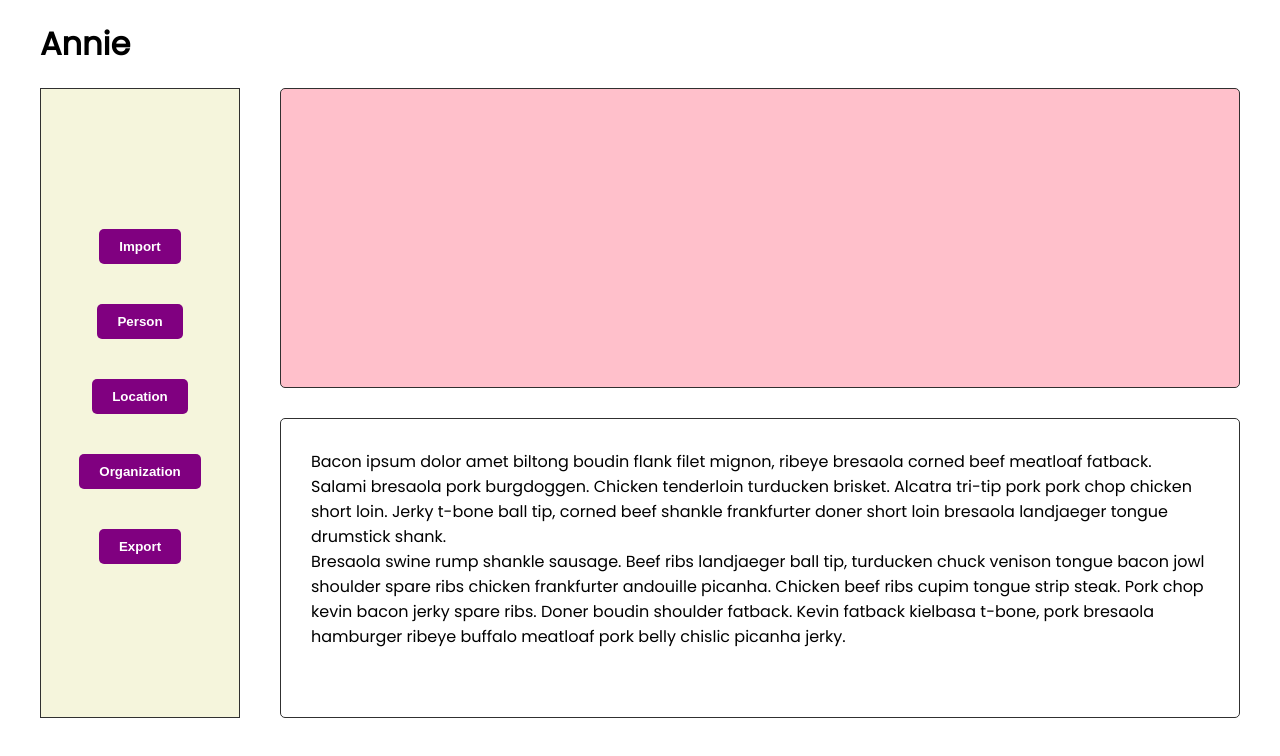
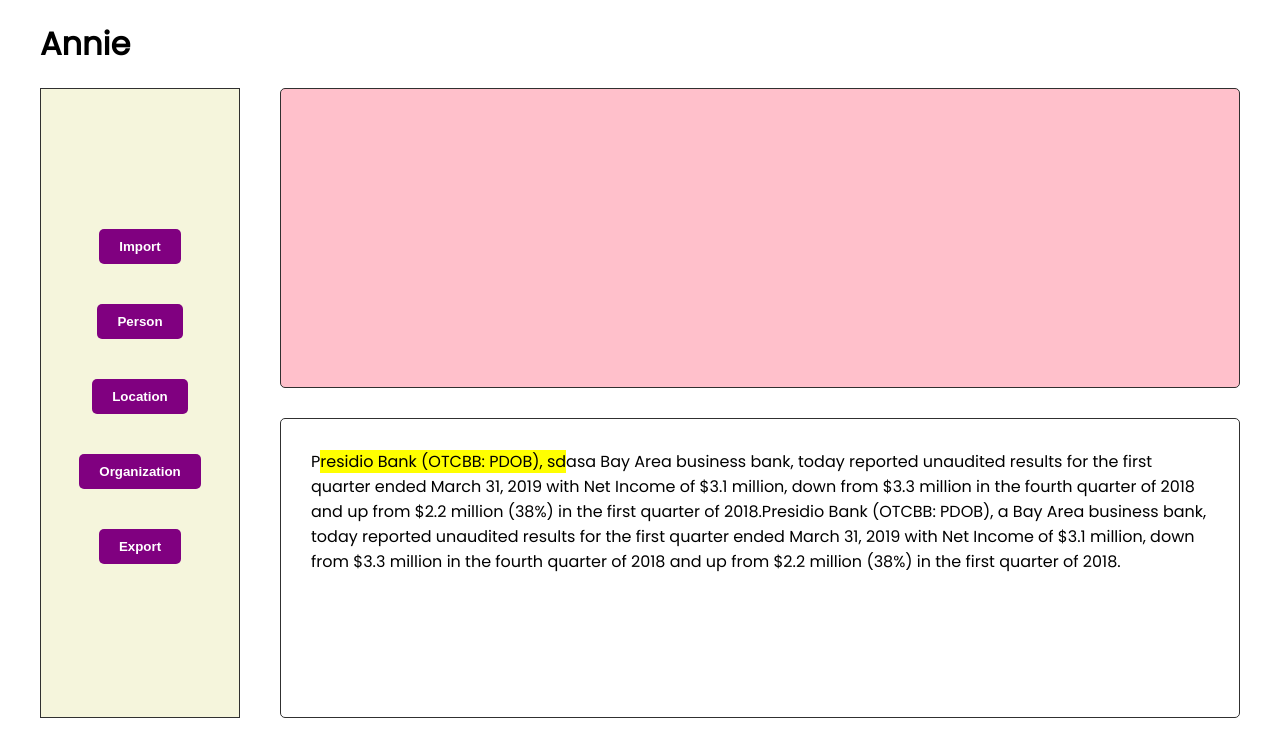
Before and after one commit to pinarhaskiris/annie, a React (Create React App) app: page / in a window 1280 px wide. Shown: the top 756 px of the page. Built offline with nearby package versions, Linux system fonts and the light colour scheme.

Commit message:
added highlight

```diff
--- a/package.json
+++ b/package.json
@@ -6,6 +6,7 @@
     "@testing-library/jest-dom": "^5.12.0",
     "@testing-library/react": "^11.2.7",
     "@testing-library/user-event": "^12.8.3",
+    "highlightable": "^1.0.7",
     "react": "^17.0.2",
     "react-dom": "^17.0.2",
     "react-icons": "^4.2.0",
--- /dev/null
+++ b/src/components/Highlight.js
@@ -0,0 +1,126 @@
+import React from "react";
+
+function textNodesUnder(node) {
+  var all = [];
+  for (node = node.firstChild; node; node = node.nextSibling) {
+    if (node.nodeType == 3) all.push(node);
+    else all = all.concat(textNodesUnder(node));
+  }
+  return all;
+}
+
+const Mark = ({ id, children, removeRange }) => {
+  const handleClick = event => {
+    event.stopPropagation();
+    removeRange(id);
+  };
+  return (
+    <mark className="my-mark" onClick={handleClick}>
+      {children}
+    </mark>
+  );
+};
+
+const Highlightable = ({ ranges, text, handleHighlight, deleteMark }) => {
+  const onMouseUp = event => {
+    if (event.target !== myRef.current) return;
+    event.stopPropagation();
+
+    const range = window.getSelection().getRangeAt(0);
+
+    const commonParent = range.commonAncestorContainer;
+
+    if (range.startContainer !== commonParent) {
+      console.log("There is another element in here");
+      return;
+    }
+
+    if (range.startContainer.nodeType !== Node.TEXT_NODE) {
+      console.log("Not a TEXT NODE");
+      return;
+    }
+
+    if (range.startOffset === range.endOffset) {
+      console.log("Same offset");
+      return;
+    }
+
+    console.log(range.startOffset, range.endOffset);
+
+    // Get Index of the Highlighted Container
+    const thisIdx = Array.prototype.indexOf.call(
+      myRef.current.childNodes,
+      range.startContainer
+    );
+
+    // Collect all Text Nodes from start until this node
+    const allTextNodes = [];
+    for (let i = 0; i < thisIdx; i++) {
+      const node = myRef.current.childNodes[i];
+
+      if (node.nodeType == Node.TEXT_NODE) {
+        allTextNodes.push(node);
+      } else {
+        allTextNodes.push(textNodesUnder(node));
+      }
+    }
+
+    // Get total length of all those Text Nodes combined
+    const lenPrev = allTextNodes.flat().reduce((t, x) => t + x.length, 0);
+    const startIndex = lenPrev + range.startOffset;
+    const endIndex = lenPrev + range.endOffset;
+
+    handleHighlight({
+      id: Math.random()
+        .toString(16)
+        .slice(2),
+      offset: startIndex,
+      length: endIndex - startIndex
+    });
+  };
+
+  const removeRange = range => {
+    deleteMark(range);
+  };
+
+  const processText = () => {
+    ranges.sort((a, b) => a.offset - b.offset);
+
+    if (ranges.length === 0) return text;
+
+    const out = [text.slice(0, ranges[0].offset)];
+
+    for (let i = 0; i < ranges.length - 1; i++) {
+      const range = ranges[i];
+      const nextRange = ranges[i + 1];
+      out.push(
+        <Mark key={range.id} id={range.id} removeRange={removeRange}>
+          {text.slice(range.offset, range.offset + range.length + 1)}
+        </Mark>
+      );
+      out.push(text.slice(range.offset + range.length + 1, nextRange.offset));
+    }
+
+    const lastRange = ranges[ranges.length - 1];
+    out.push(
+      <Mark key={lastRange.id} id={lastRange.id} removeRange={removeRange}>
+        {text.slice(lastRange.offset, lastRange.offset + lastRange.length + 1)}
+      </Mark>
+    );
+    out.push(text.slice(lastRange.offset + lastRange.length + 1, text.length));
+
+    return out;
+  };
+
+  const newText = processText();
+
+  const myRef = React.createRef();
+
+  return (
+    <div ref={myRef} onMouseUp={onMouseUp}>
+      {newText}
+    </div>
+  );
+};
+
+export default Highlightable;
--- a/src/components/MainBox.js
+++ b/src/components/MainBox.js
@@ -1,10 +1,55 @@
+import React, { useState } from "react";
+import Highlightable from "./Highlight";
+
 const MainBox = () => {
+    const text = `
+        Presidio Bank (OTCBB: PDOB), sdasa Bay Area business bank, today reported
+        unaudited results for the first quarter ended March 31, 2019 with Net
+        Income of $3.1 million, down from $3.3 million in the fourth quarter of
+        2018 and up from $2.2 million (38%) in the first quarter of 2018.Presidio
+        Bank (OTCBB: PDOB), a Bay Area business bank, today reported unaudited
+        results for the first quarter ended March 31, 2019 with Net Income of $3.1
+        million, down from $3.3 million in the fourth quarter of 2018 and up from
+        $2.2 million (38%) in the first quarter of 2018.
+    `;
+
+    // to dynamically update the highligted substring
+    const [ranges, setRanges] = useState([
+        {
+        id: 0,
+        offset: 10,
+        length: 29
+        }
+    ]);
+
+    // add highlight to ranges
+    const handleHightlight = range => {
+        setRanges([...ranges, range]);
+      };
+
+    // delete the highlight by filtering it out from the ranges
+    const deleteMark = range => {
+    setRanges(ranges.filter(r => r.id !== range));
+    // console.log(ranges.filter(r => r.id !== range));
+    };
+
     return (
         <div id='mainBox' className="middleItem">
-            <p>Bacon ipsum dolor amet biltong boudin flank filet mignon, ribeye bresaola corned beef meatloaf fatback. Salami bresaola pork burgdoggen. Chicken tenderloin turducken brisket. Alcatra tri-tip pork pork chop chicken short loin. Jerky t-bone ball tip, corned beef shankle frankfurter doner short loin bresaola landjaeger tongue drumstick shank.</p>
-            <p>Bresaola swine rump shankle sausage. Beef ribs landjaeger ball tip, turducken chuck venison tongue bacon jowl shoulder spare ribs chicken frankfurter andouille picanha. Chicken beef ribs cupim tongue strip steak. Pork chop kevin bacon jerky spare ribs. Doner boudin shoulder fatback. Kevin fatback kielbasa t-bone, pork bresaola hamburger ribeye buffalo meatloaf pork belly chislic picanha jerky.</p>
+            <Highlightable
+                ranges={ranges}
+                handleHighlight={handleHightlight}
+                deleteMark={deleteMark}
+                text={text}
+            />
         </div>
     )
 }
 
 export default MainBox
+
+/*
+1- Move sidebar buttons to Mainbox.js
+2- Create ranges arrays and their useState(s)
+3- Add if else logic inside ranges attribute to ranges attribute
+4- Keep an array for all kinds of ranges and individual ones (to be able to show all kinds of higlighted tags)
+*/
```
Also changed, not shown: 1 other file (tests, documents, lock files or other folders).
